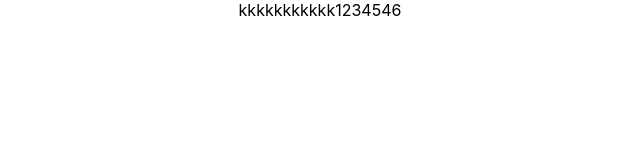
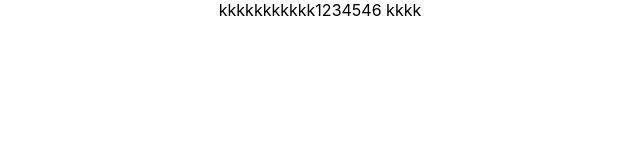
Before and after one commit to algnot/g03-react, a React (Create React App) app: page / in a window 1280 px wide. Shown: the top 160 px of the page, without its empty margins (320-960 px from the left). Built offline with nearby package versions, Linux system fonts and the light colour scheme.

Commit message:
new commit

```diff
--- a/src/App.js
+++ b/src/App.js
@@ -5,6 +5,7 @@ function App() {
   return (
     <div className="App">
       kkkkkkkkkkk1234546
+      kkkk
     </div>
   );
 }
```
